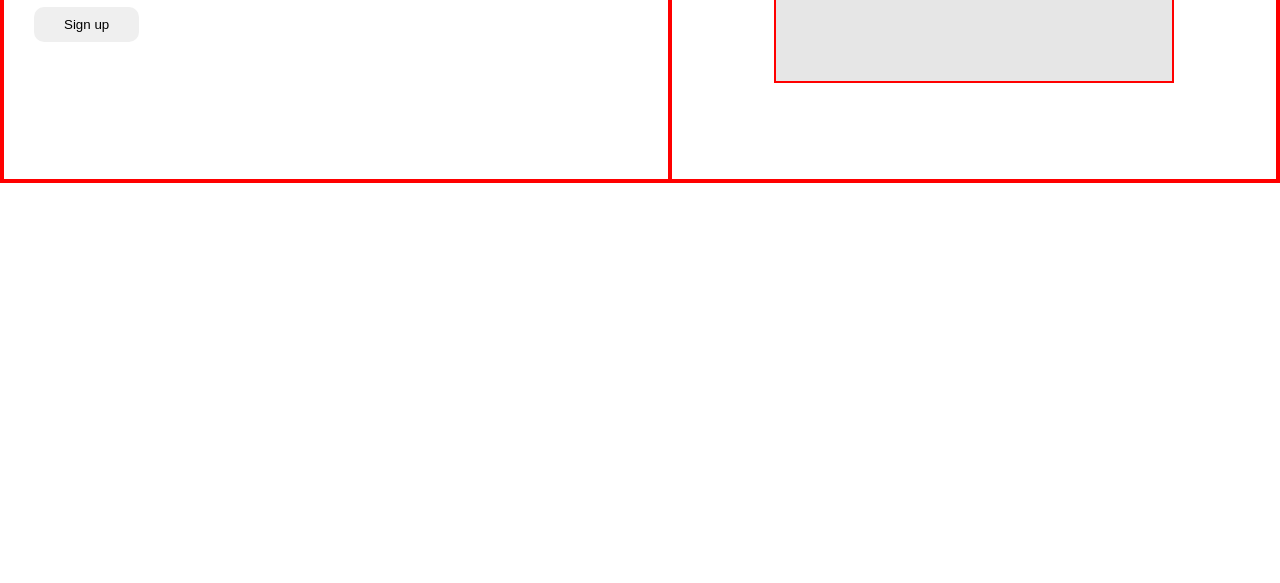
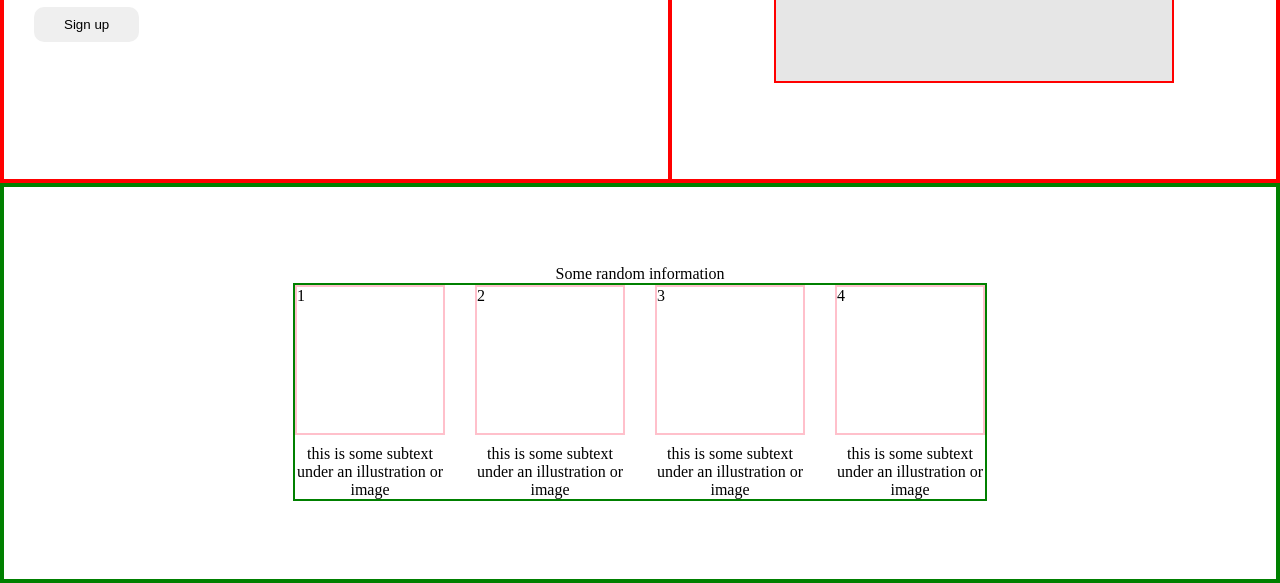
Before and after one commit to chrono-04/op-landing-page, a plain HTML site: page index.html in a window 1280 px wide. Shown: the part 259-842 px from the top of the page. Before the commit the page ends 800 px from the top, so only its background shows below. Drawn offline with Linux system fonts and the light colour scheme.

Commit message:
created random-info section structure

```diff
--- a/index.html
+++ b/index.html
@@ -22,16 +22,33 @@
       <div class="hero-div">
         <div class="left-div">
           <h1>This Website is awesome</h1>
-        <p>This website has some subtext that goes here
-          under the main title. It's smaller font and the
-          color is lower contrast
+          <p>
+            This website has some subtext that goes here under the main title.
+            It's smaller font and the color is lower contrast
           </p>
           <button class="signup-btn">Sign up</button>
         </div>
 
         <div class="right-div">
-        <div class="placeholder-img">
-          this is a placeholder for an image
+          <div class="placeholder-img">this is a placeholder for an image</div>
+        </div>
+      </div>
+
+      <!-- Random Info Div -->
+      <div class="random-info">
+        <div>Some random information</div>
+        <div class="card-info">
+          <div class="card-div">
+            <div class="card">1</div>
+            <div class="card">2</div>
+            <div class="card">3</div>
+            <div class="card">4</div>
+          </div>
+          <div class="text-info">
+            <p>this is some subtext under an illustration or image</p>
+            <p>this is some subtext under an illustration or image</p>
+            <p>this is some subtext under an illustration or image</p>
+            <p>this is some subtext under an illustration or image</p>
           </div>
         </div>
       </div>
--- a/styles.css
+++ b/styles.css
@@ -74,3 +74,46 @@ a {
   justify-content: center;
   align-items: center;
 }
+
+
+/* Random Info Section */
+
+.random-info {
+  min-height: 400px;
+  border: 4px solid green;
+  display: flex;
+  flex-direction: column;
+  justify-content: center;
+  align-items: center;
+}
+
+.card-info {
+  display: flex;
+  flex-direction: column;
+  justify-content: center;
+  align-items: center;
+  border: 2px solid green;
+}
+
+.card-div {
+  display: flex;
+  gap: 30px;
+  margin-bottom: 10px;
+}
+
+.card {
+  width: 150px;
+  height: 150px;
+  border: 2px solid pink;
+}
+
+.text-info {
+  display: flex;
+  justify-content: center;
+  gap: 30px;
+}
+
+.text-info > p {
+  width: 150px;
+  text-align: center;
+}
```
Lines whose indentation alone changed are shown as unchanged.
